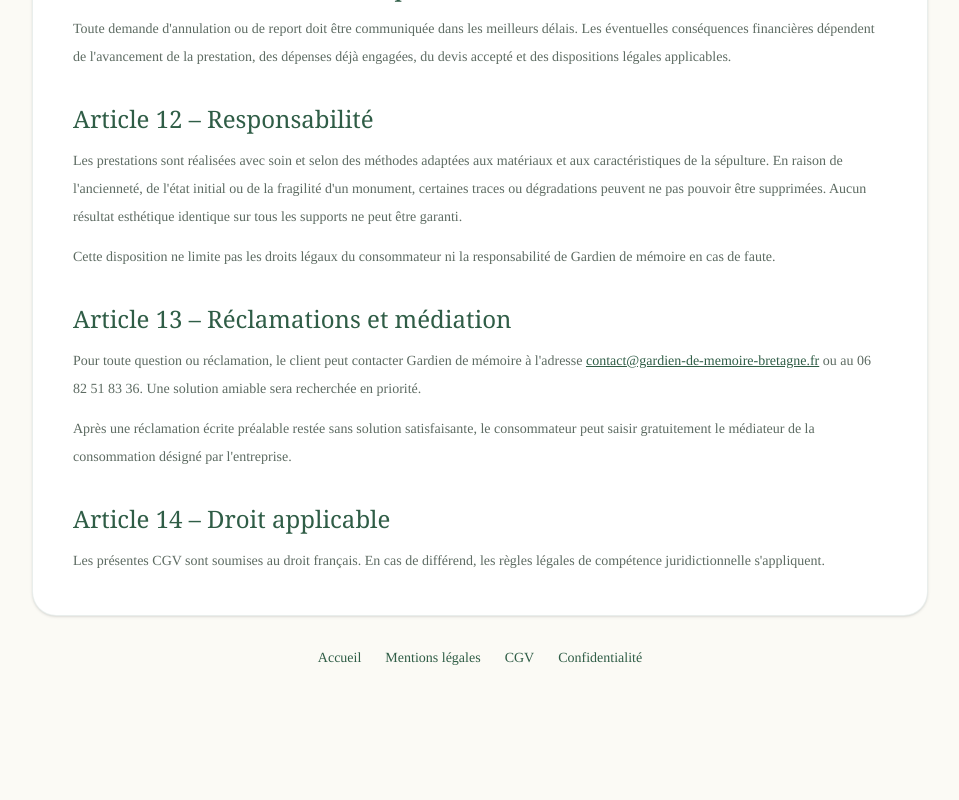
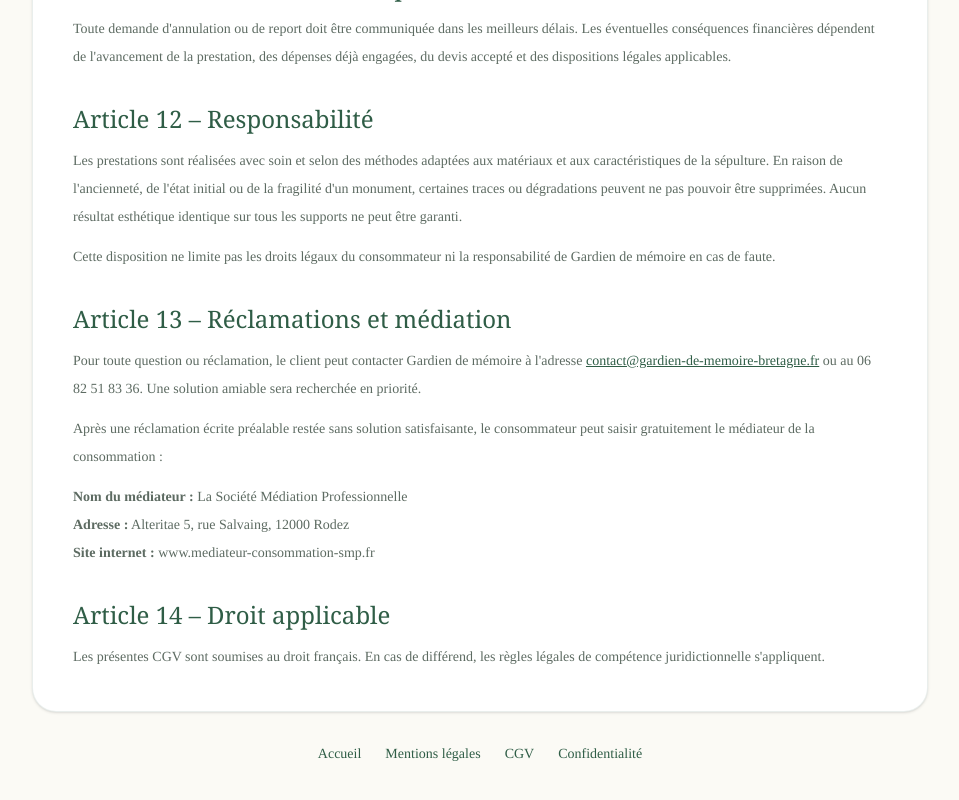
Before and after one commit to GumSurf/gardien-de-memoire, a Next.js app: page /documents-legaux/cgv in a window 1280 px wide. Shown: the part 2486-3286 px from the top of the page, without its empty margins (160-1119 px from the left). Before the commit the page ends 3218 px from the top, so only its background shows below. Built offline with nearby package versions, Linux system fonts and the light colour scheme.

Commit message:
Ajoute les informations de contact du médiateur de la consommation dans la section des réclamations pour améliorer la clarté et l'accessibilité des informations.

```diff
--- a/src/app/documents-legaux/cgv/page.tsx
+++ b/src/app/documents-legaux/cgv/page.tsx
@@ -247,13 +247,25 @@ export default function CGVPage() {
         <p>
           Pour toute question ou réclamation, le client peut contacter
           {` ${contact.brand}`} à l'adresse{" "}
-          <a className="text-vert underline" href={`mailto:${contact.email}`}>{contact.email}</a>
+          <a
+            className="text-vert underline"
+            href={`mailto:${contact.email}`}
+          >
+            {contact.email}
+          </a>
           {" "}ou au {contact.phone}. Une solution amiable sera recherchée en priorité.
         </p>
+
         <p>
           Après une réclamation écrite préalable restée sans solution
-          satisfaisante, le consommateur peut saisir gratuitement le médiateur
-          de la consommation désigné par l'entreprise.
+          satisfaisante, le consommateur peut saisir gratuitement le
+          médiateur de la consommation :
+        </p>
+
+        <p>
+          <strong>Nom du médiateur :</strong> La Société Médiation Professionnelle<br />
+          <strong>Adresse :</strong> Alteritae 5, rue Salvaing, 12000 Rodez<br />
+          <strong>Site internet :</strong> www.mediateur-consommation-smp.fr
         </p>
       </Section>
 
```
